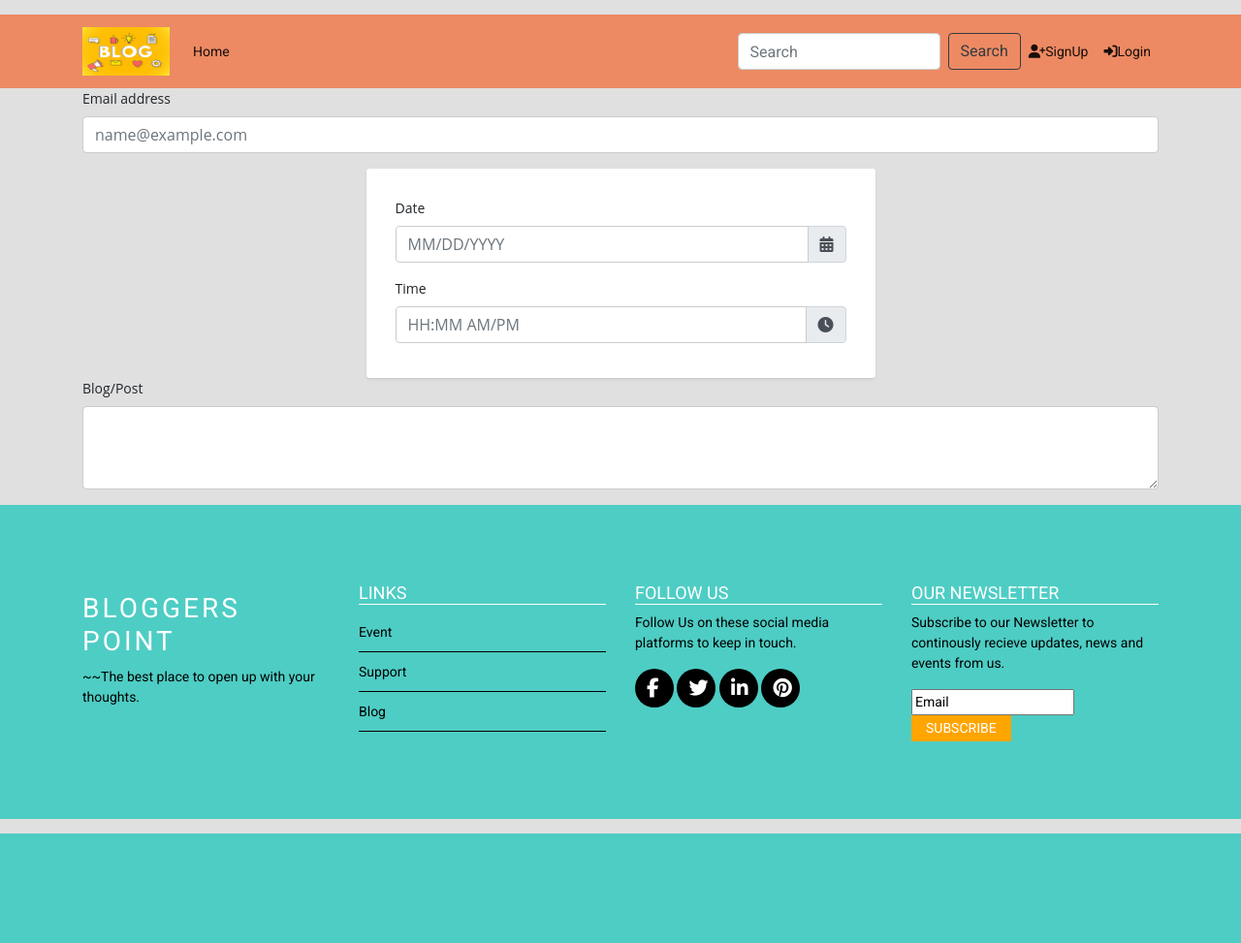
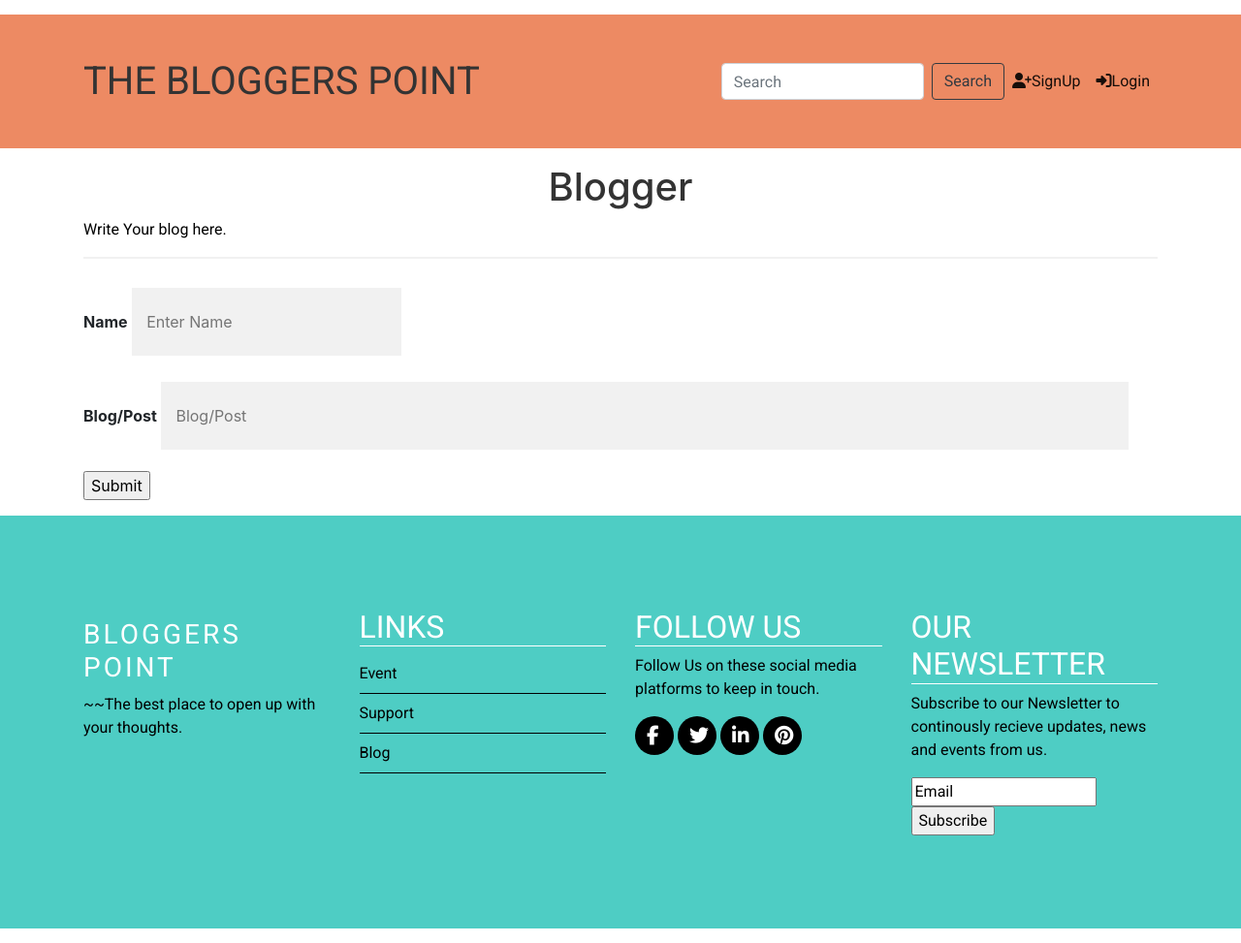
Before and after one commit to tanishrokade24/django-website, a Django app: template templates/travel.html in a window 1280 px wide. Shown: the whole page at 97% size. Before the commit the page ends 860 px from the top, so only its background shows below. Run offline with Django 3.2, Linux system fonts and the light colour scheme; the template is opened without the code that fills it, so the values that code supplies are empty; some libraries are stand-ins or nearby versions.

Commit message:
made changes

```diff
--- a/blog/settings.py
+++ b/blog/settings.py
@@ -77,7 +77,7 @@ WSGI_APPLICATION = 'blog.wsgi.application'
 DATABASES = {
     'default': {
         'ENGINE': 'django.db.backends.postgresql',
-        'NAME': 'websiteDatabase',
+        'NAME': 'blog',
         'USER': 'postgres',
         'PASSWORD': 'talli2442',
         'HOST': 'localhost',
--- a/static/css/style.css
+++ b/static/css/style.css
@@ -112,7 +112,7 @@ h2 {
     }
 }
 
-/* Date */
+/* DATE */
 .input-group-addon {
     cursor: pointer;
 }
@@ -134,6 +134,13 @@ body {
     font-size: 14px;
     line-height: 21px;
     padding: 15px 0;
+}
+h1 {
+    color: #333;
+    font-size: 28px;
+    line-height: 42px;
+    margin: 0 0 15px;
+    text-align: center;
 }
 .content {
     background: #fff;
@@ -301,4 +308,3 @@ body {
 .todayText:before {
     content: "Today's Date";
 }
-/* /Date */
--- a/static/js/script.js
+++ b/static/js/script.js
@@ -1,4 +1,3 @@
-// Date
 if (/Mobi/.test(navigator.userAgent)) {
     // if mobile device, use native pickers
     $(".date input").attr("type", "date");
--- a/templates/head.html
+++ b/templates/head.html
@@ -1,6 +1,10 @@
 {% load static %}
 <meta charset="UTF-8" />
 <meta name="viewport" content="width=device-width, initial-scale=1.0" />
+<!--CSS-->
+<link rel="stylesheet" href="{% static 'css/style.css' %}" />
+<!--/CSS-->
+<script src="{% static 'js/script.js' %}"></script>
 <!--Bootstrap-->
 <link rel="stylesheet" href="{% static 'css/bootstrap.css' %}" />
 <!--/Bootstrap-->
@@ -16,6 +20,3 @@
     rel="stylesheet"
 />
 <!--/Font-->
-<!--CSS-->
-<link rel="stylesheet" href="{% static 'css/style.css' %}" />
-<!--/CSS-->
--- a/templates/login.html
+++ b/templates/login.html
@@ -8,8 +8,7 @@
                 margin: 0, auto;
                 padding: 70px;
                 font-family: "Arial";
-        background-color: #00dbde;
-        background-image: url("{%static 'nice.jpg'%}");
+                background-image: url("{% static 'img/nice.jpg' %}");
                 background-size: 100%;
             }
 
--- a/templates/navbar.html
+++ b/templates/navbar.html
@@ -3,11 +3,7 @@
 <nav class="navbar navbar-expand-lg navbar-light">
     <div class="container">
         <a class="navbar-brand" href="#">
-            <img
-                src="{% static 'img/bigstock-Blog-Concept-On-Yellow-Backgro-239412676.jpg'  %}"
-                width="90"
-                height="50"
-            />
+            <p><h1>THE BLOGGERS POINT</h1></p>
         </a>
         <!--Code to enable the collapse-->
         <button
@@ -28,7 +24,7 @@
                 <!--Navbar Item 1-->
                 <li class="nav-item active">
                     <a class="nav-link" href="/"
-                        >Home<span class="sr-only">(current)</span></a
+                        ><span class="sr-only">(current)</span></a
                     >
                 </li>
                 <!--/Navbar Item 1-->
--- a/templates/scripts.html
+++ b/templates/scripts.html
@@ -16,5 +16,4 @@
     integrity="sha384-wfSDF2E50Y2D1uUdj0O3uMBJnjuUD4Ih7YwaYd1iqfktj0Uod8GCExl3Og8ifwB6"
     crossorigin="anonymous"
 ></script>
-<script src="{% static 'js/script.js' %}"></script>
 <!--/JS,Jquery-->
--- a/templates/signup.html
+++ b/templates/signup.html
@@ -7,7 +7,7 @@
             body {
                 margin: 10px;
                 padding: 10px;
-                background-image: url("{%static 'jason-blackeye-364785-2.jpg'%}");
+                background-image: url("{% static 'img/jason-blackeye-364785-2.jpg' %}");
                 font-family: "Arial";
             }
 
--- a/templates/travel.html
+++ b/templates/travel.html
@@ -4,82 +4,89 @@
     <head>
         {% include 'head.html' %}
     </head>
+    <style>
+    *{box-sizing: -box}
+
+    #name{width: fit-content;}
+
+    /* Add padding to containers */
+    .container {
+      padding: 16px;
+    }
+
+    /* Full-width input fields */
+    input[type=text], input[type=password] {
+      width: 90%;
+      height: 70px;
+      padding: 15px;
+      margin: 5px 0 22px 0;
+      display: inline-block;
+      border: none;
+      background: #f1f1f1;
+    }
+
+    input[type=text]:focus, input[type=password]:focus {
+      background-color: #ddd;
+      outline: none;
+    }
+
+    /* Overwrite default styles of hr */
+    hr {
+      border: 1px solid #f1f1f1;
+      margin-bottom: 25px;
+    }
+
+    /* Set a style for the submit*/
+    /*register button */
+    .registerbtn {
+      background-color: #4CAF50;
+      color: white;
+      padding: 16px 20px;
+      margin: 8px 0;
+      border: none;
+      cursor: pointer;
+      width: 100%;
+      opacity: 0.9;
+    }
+
+    .registerbtn:hover {
+      opacity:1;
+    }
+
+    /* Add a blue text color to links */
+    a {
+      color: dodgerblue;
+    }
+
+    /* Set a grey background color and center the text of the "sign in" section */
+    .signin {
+      background-color: #f1f1f1;
+      text-align: center;
+    }</style>
+
+
     <body>
         <!--Navbar-->
         {% include 'navbar.html' %}
         <!--/Navbar-->
         <!--Content-->
+
+    <form action='travel_blog' method = 'POST'>
+      {%csrf_token%}
         <div class="container">
-            <form>
-                <!--Name of Author
-                Date
-                Category of Post
-                Blog/Post
-                -->
-                <div class="form-group">
-                    <label for="exampleFormControlInput1">Email address</label>
-                    <input
-                        type="email"
-                        class="form-control"
-                        id="exampleFormControlInput1"
-                        placeholder="name@example.com"
-                    />
-                </div>
-                {% comment %} Date {% endcomment %}
-                <div class="container-fluid">
-                    <div class="row">
-                        <div class="col-lg-6 offset-lg-3 col-md-8 offset-md-2">
-                            <div class="content">
-                                <div class="form-group">
-                                    <label>Date</label>
-                                    <div
-                                        class="input-group date"
-                                        id="datepicker"
-                                    >
-                                        <input
-                                            class="form-control"
-                                            placeholder="MM/DD/YYYY"
-                                        /><span
-                                            class="input-group-append input-group-addon"
-                                            ><span class="input-group-text"
-                                                ><i
-                                                    class="fa fa-calendar"
-                                                ></i></span
-                                        ></span>
-                                    </div>
-                                </div>
-                                <div class="form-group">
-                                    <label>Time</label>
-                                    <div
-                                        class="input-group time"
-                                        id="timepicker"
-                                    >
-                                        <input
-                                            class="form-control"
-                                            placeholder="HH:MM AM/PM"
-                                        /><span
-                                            class="input-group-append input-group-addon"
-                                            ><span class="input-group-text"
-                                                ><i
-                                                    class="fa fa-clock"
-                                                ></i></span
-                                        ></span>
-                                    </div>
-                                </div>
-                            </div>
-                        </div>
-                    </div>
-                </div>
-                {% comment %} /Date {% endcomment %}
-                <div class="form-group">
-                    <label for="exampleFormControlTextarea1">Blog/Post</label>
-                    <textarea
-                        class="form-control"
-                        id="exampleFormControlTextarea1"
-                        rows="3"
-                    ></textarea>
-                </div>
-            </form>
+          <h1>Blogger</h1>
+          <p>Write Your blog here.</p>
+          <hr>
+
+          <label for="name"><b>Name</b></label>
+          <input type="text" id="name" placeholder="Enter Name" name="name"  required>
+
+          <br>
+
+          <label for="blog"><b>Blog/Post</b></label>
+          <input type="text" id="blog"  placeholder="Blog/Post" name="blog" required>
+
+          <input type="submit" value='Submit'></input>
         </div>
         <!--/Content-->
         <!--Footer-->
--- a/website/urls.py
+++ b/website/urls.py
@@ -8,5 +8,6 @@ urlpatterns = [
     path('login', views.login, name='login'),
     path('logout', views.logout, name='logout'),
     path('blogpage', views.blogpage, name='blogpage'),
-    path('travel', views.travel, name='travel'),
+    path('travel_blog', views.travel_blog, name='travel'),
+    #path('travel_blog_submit', views.travel_blog_submit, name='travel'),
 ]
```
Also changed, not shown: templates/home.html (+4 -3 lines), website/models.py (+3 -9 lines), website/views.py (+12 -2 lines), website/migrations/0002_auto_20201220_0119.py (added), website/migrations/0003_blogs_name.py (added). Lines whose indentation alone changed are shown as unchanged.
